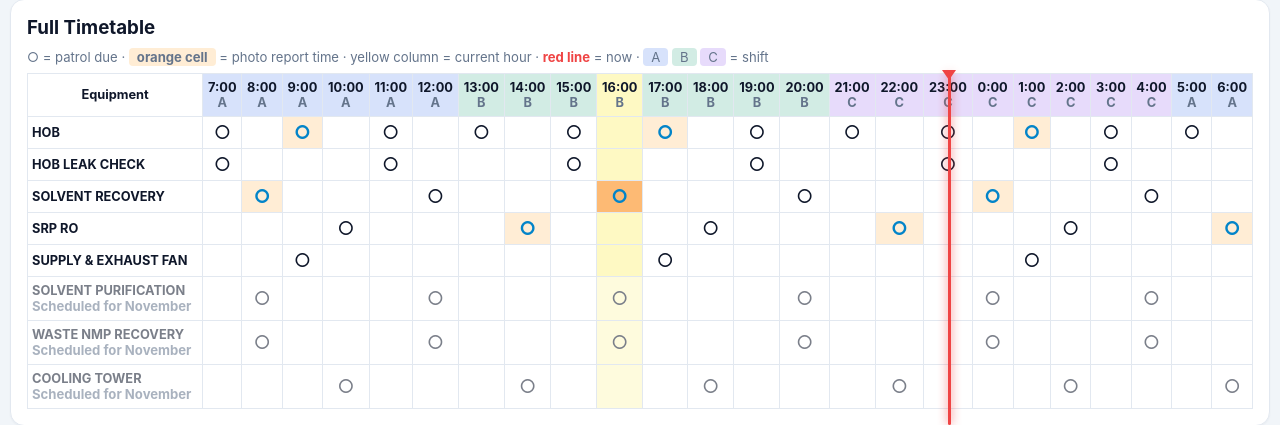
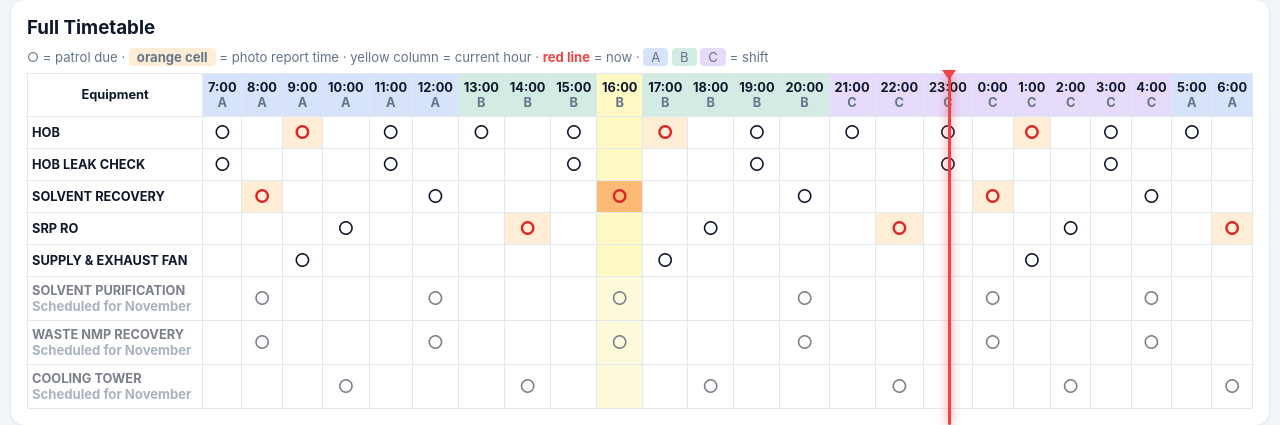
Before and after one commit to jungg181/patrol-timetable, a Flask app: page / in a window 1280 px wide. Shown: the part 607-1032 px from the top of the page. Run offline with Flask 3, Linux system fonts and the light colour scheme.

Commit message:
Red photo markers in full timetable

```diff
--- a/static/style.css
+++ b/static/style.css
@@ -144,3 +144,6 @@ tr.dim{opacity:.55}
 
 /* settings patrol-checks grid: photo report marker is a red circle */
 #check-grid .circle.photo{color:#dc2626;font-weight:800}
+
+/* full timetable: photo report marker is a red circle */
+#ttable .circle.photo{color:#dc2626}
```
